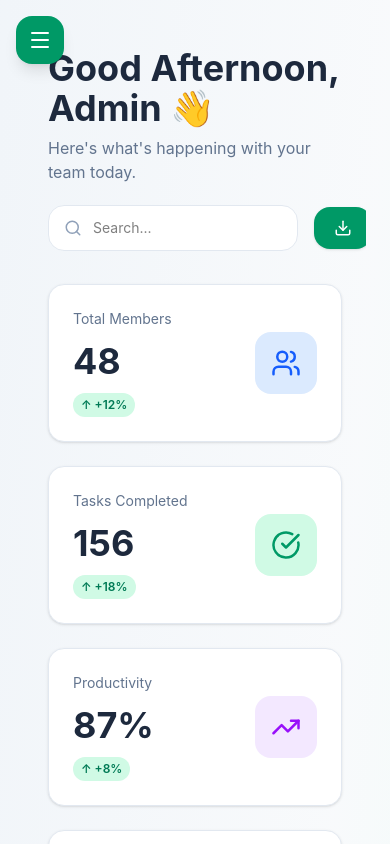
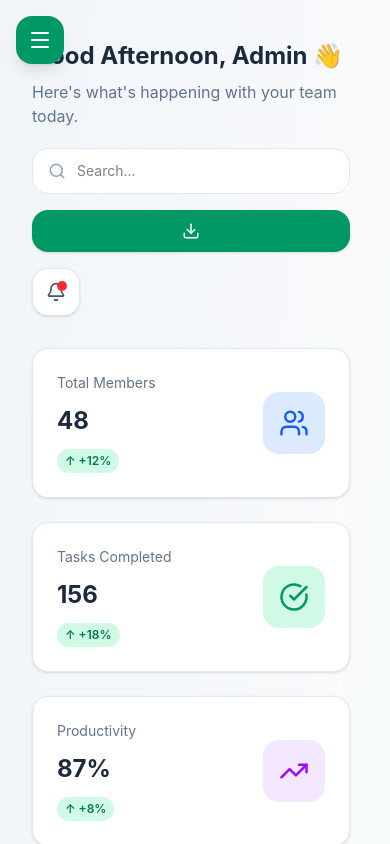
Before and after one commit to fn-ui/skf-team-performance-dashboard, a React (Vite) app in the folder frontend/: page / in a window 390 px wide. Shown: the top 844 px of the page. Built offline with nearby package versions, Linux system fonts and the light colour scheme.

Commit message:
fix ui layout

```diff
--- a/frontend/src/components/layout/Layout.jsx
+++ b/frontend/src/components/layout/Layout.jsx
@@ -56,7 +56,7 @@ function Layout({ children }) {
           pt-6
           pb-6
           pr-6
-          pl-6
+          pl-4 sm:pl-6
 
           lg:pt-6
           ${
--- a/frontend/src/pages/Dashboard.jsx
+++ b/frontend/src/pages/Dashboard.jsx
@@ -100,7 +100,7 @@ if (hour < 12) {
     return (
   <>
       {/* Main Content */}
-      <main className="flex-1 p-6 overflow-y-auto transition-all duration-500">
+      <main className="flex-1 p-4 sm:p-6 overflow-y-auto transition-all duration-500 overflow-x-hidden">
 
 
         {/* Header */}
@@ -108,7 +108,7 @@ if (hour < 12) {
 
   {/* LEFT SIDE */}
   <div>
-    <h1 className="text-4xl font-bold text-slate-800 dark:text-white transition-colors duration-300">
+    <h1 className="text-2xl sm:text-3xl xl:text-4xl font-bold text-slate-800 dark:text-white transition-colors duration-300">
   {greeting}, Admin 👋
 </h1>
 
@@ -118,7 +118,7 @@ if (hour < 12) {
   </div>
 
   {/* RIGHT SIDE */}
-  <div className="flex items-center gap-4">
+  <div className="flex flex-col sm:flex-row sm:items-center gap-4 w-full lg:w-auto">
 
     {/* SEARCH BAR */}
     <div className="relative">
@@ -131,12 +131,12 @@ if (hour < 12) {
       <input
         type="text"
         placeholder="Search..."
-        className="w-[250px] rounded-2xl border border-slate-200 bg-white py-3 pl-11 pr-4 text-sm outline-none transition focus:border-emerald-500 focus:ring-2 focus:ring-emerald-100 dark:bg-zinc-900 dark:border-zinc-800 dark:text-white dark:placeholder:text-zinc-500"
+        className="w-full sm:w-[250px] rounded-2xl border border-slate-200 bg-white py-3 pl-11 pr-4 text-sm outline-none transition focus:border-emerald-500 focus:ring-2 focus:ring-emerald-100 dark:bg-zinc-900 dark:border-zinc-800 dark:text-white dark:placeholder:text-zinc-500"
       />
 
     </div>
 {/* EXPORT REPORT BUTTON */}
-<button className="flex items-center gap-2 rounded-2xl bg-emerald-600 px-5 py-3 text-white shadow-sm transition hover:bg-emerald-700">
+<button className="flex items-center justify-center gap-2 whitespace-nowrap rounded-2xl bg-emerald-600 px-5 py-3 text-white shadow-sm transition hover:bg-emerald-700">
 
   <Download size={18} />
 
@@ -162,7 +162,7 @@ if (hour < 12) {
 </div>
 
         {/* Stats Cards */}
-        <div className="grid grid-cols-1 sm:grid-cols-2 xl:grid-cols-5 gap-6 hover:shadow-xl hover:-translate-y-1 transition-all duration-300">
+        <div className="grid grid-cols-1 sm:grid-cols-2 xl:grid-cols-5 gap-6 hover:shadow-xl hover:-translate-y-1 transition-all duration-300 backdrop-blur-sm">
 
   {stats.map((card, index) => {
     const Icon = card.icon;
@@ -179,13 +179,13 @@ if (hour < 12) {
               {card.title}
             </p>
 
-           <h2 className={`text-4xl font-bold mt-3 ${darkMode ? "text-white" : "text-slate-800"}`}>
-              {card.value}
-            </h2>
+           <h2 className="mt-3 text-2xl sm:text-3xl xl:text-4xl font-bold text-slate-800 dark:text-white">
+            {card.value}
+          </h2>
 
             <p className={`mt-3 text-sm font-medium ${card.changeColor}`}>
                       <span className="inline-flex items-center rounded-full bg-emerald-100 px-2 py-1 text-xs font-semibold text-emerald-700">
-          ↑ {card.change}
+          {card.change.startsWith("-") ? "↓" : "↑"} {card.change}
         </span>
             </p>
           </div>
@@ -206,7 +206,7 @@ if (hour < 12) {
 
 
         {/* Charts Section */}
-<div className="grid grid-cols-1 lg:grid-cols-3 gap-6 mt-8">
+<div className="grid grid-cols-1 xl:grid-cols-3 gap-6 mt-8">
 
   {/* Line Chart */}
   <div className="lg:col-span-2 bg-white rounded-2xl p-6 shadow-sm border border-slate-200 dark:bg-zinc-900 dark:border-zinc-800 transition-all duration-300">
@@ -336,7 +336,7 @@ if (hour < 12) {
       Tasks by Status
     </h2>
 
-    <div className="h-[300px] flex items-center justify-center">
+    <div className="h-[250px] sm:h-[300px] flex items-center justify-center">
 
       <ResponsiveContainer width="100%" height="100%">
         <PieChart>
@@ -360,7 +360,7 @@ if (hour < 12) {
         <Label
           value={taskData.reduce((acc, item) => acc + item.value, 0)}
           position="center"
-          className={`${darkMode ? "fill-white" : "fill-slate-800"} text-3xl font-bold`}
+          fill={darkMode ? "#fff" : "#1e293b"}
         />
 
         {/* TEXT BELOW */}
@@ -399,7 +399,7 @@ if (hour < 12) {
               style={{ backgroundColor: task.color }}
             />
 
-            <p className="text-sm text-slate-600">
+            <p className="text-sm text-slate-600 dark:text-white">
               {task.name}
             </p>
 
@@ -418,7 +418,7 @@ if (hour < 12) {
 
 </div>
 {/* Bottom Section */}
-<div className="grid grid-cols-1 lg:grid-cols-2 gap-6 mt-8">
+<div className="grid grid-cols-1 xl:grid-cols-2 gap-6 mt-8">
 
   {/* Top Performers */}
   <div className="bg-white rounded-2xl p-6 shadow-sm border border-slate-200 dark:border-zinc-800 dark:bg-zinc-900 dark:border-zinc-800 transition-all duration-300">
@@ -491,11 +491,11 @@ if (hour < 12) {
 
           {/* USER INFO */}
           <div>
-            <h3 className="font-semibold text-slate-800">
+            <h3 className="font-semibold text-slate-800 dark:text-white">
               {member.name}
             </h3>
 
-            <p className="text-sm text-slate-500">
+            <p className="text-sm text-slate-500 dark:text-zinc-400">
               {member.role}
             </p>
           </div>
@@ -586,7 +586,7 @@ if (hour < 12) {
 
           {/* ACTIVITY TEXT */}
           <div>
-            <p className="text-slate-700 font-medium">
+            <p className="text-slate-700 font-medium dark:text-white">
               {activity.activity}
             </p>
           </div>
@@ -607,7 +607,7 @@ if (hour < 12) {
 
 </div>
 {/* Productivity + Quick Actions */}
-<div className="grid grid-cols-1 xl:grid-cols-3 gap-6 mt-8">
+<div className="grid grid-cols-1 2xl:grid-cols-3 gap-6 mt-8">
 
   {/* QUICK ACTIONS */}
   <div className="bg-white rounded-2xl p-6 shadow-sm border border-slate-200 dark:border-zinc-800 h-fit dark:bg-zinc-900 dark:border-zinc-800 transition-all duration-300">
@@ -644,11 +644,11 @@ if (hour < 12) {
             className={`w-3 h-3 rounded-full mb-3 ${action.color}`}
           />
 
-          <h3 className="font-semibold text-slate-800">
+          <h3 className="font-semibold text-slate-800 dark:text-white">
             {action.title}
           </h3>
 
-          <p className="text-sm text-slate-500 mt-1">
+          <p className="text-sm text-slate-500 mt-1 dark:text-zinc-400">
             {action.desc}
           </p>
 
@@ -713,11 +713,11 @@ if (hour < 12) {
 
           <div className="flex items-center justify-between mb-2">
 
-            <h3 className="font-medium text-slate-700">
+            <h3 className="font-medium text-slate-700 dark:text-white">
               {dept.department}
             </h3>
 
-            <p className="font-semibold text-slate-800">
+            <p className="font-semibold text-slate-800 dark:text-white">
               {dept.progress}%
             </p>
 
@@ -765,7 +765,7 @@ if (hour < 12) {
   </div>
 
   {/* DEADLINE CARDS */}
-  <div className="grid grid-cols-1 md:grid-cols-2 xl:grid-cols-4 gap-5">
+  <div className="grid grid-cols-1 sm:grid-cols-2 2xl:grid-cols-4 gap-5">
 
     {[
       {
@@ -806,11 +806,11 @@ if (hour < 12) {
         <div className="flex items-start justify-between mb-4">
 
           <div>
-            <h3 className="font-semibold text-slate-800">
+            <h3 className="font-semibold text-slate-800 dark:text-white">
               {task.title}
             </h3>
 
-            <p className="text-sm text-slate-500 mt-1">
+            <p className="text-sm text-slate-500 mt-1 dark:text-zinc-400">
               {task.team}
             </p>
           </div>
@@ -824,11 +824,11 @@ if (hour < 12) {
         {/* PROGRESS */}
         <div className="mb-2 flex items-center justify-between">
 
-          <p className="text-sm text-slate-500">
+          <p className="text-sm text-slate-500 dark:text-white">
             Progress
           </p>
 
-          <p className="text-sm font-semibold text-slate-700">
+          <p className="text-sm font-semibold text-slate-700 dark:text-white">
             {task.progress}%
           </p>
 
```
